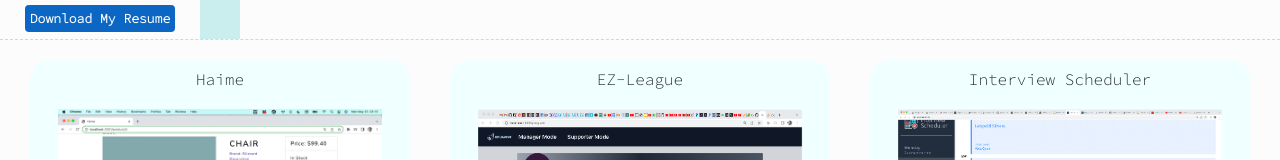
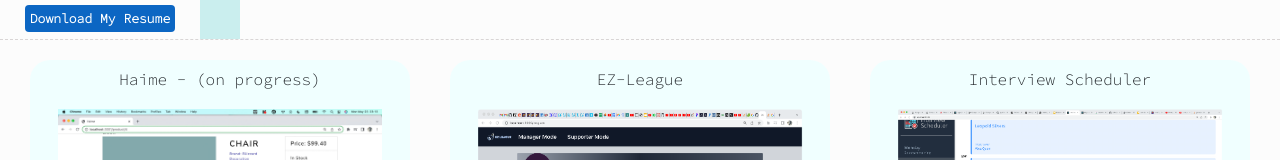
Before and after one commit to rofrado9178/my-portfolio, a React (Create React App) app: page / in a window 1280 px wide. Shown: the part 541-701 px from the top of the page. Built offline with nearby package versions, Linux system fonts and the light colour scheme.

Commit message:
add readme

```diff
--- a/src/components/Footer.jsx
+++ b/src/components/Footer.jsx
@@ -1,5 +1,3 @@
-import { FaCity, FaPhoneSquareAlt } from "react-icons/fa";
-
 const Footer = () => {
   return (
     <section className="footer">
--- a/src/data.js
+++ b/src/data.js
@@ -1,7 +1,7 @@
 const data = [
   {
     id: 1,
-    name: "Haime",
+    name: "Haime - (on progress)",
     description:
       "Haime is an Online Store App. It's a full-stack application with React as a front-end and Python Django as a back-end REST API",
     github: "https://github.com/rofrado9178/online_store",
```
Also changed, not shown: 2 other files (tests, documents, lock files or other folders).
